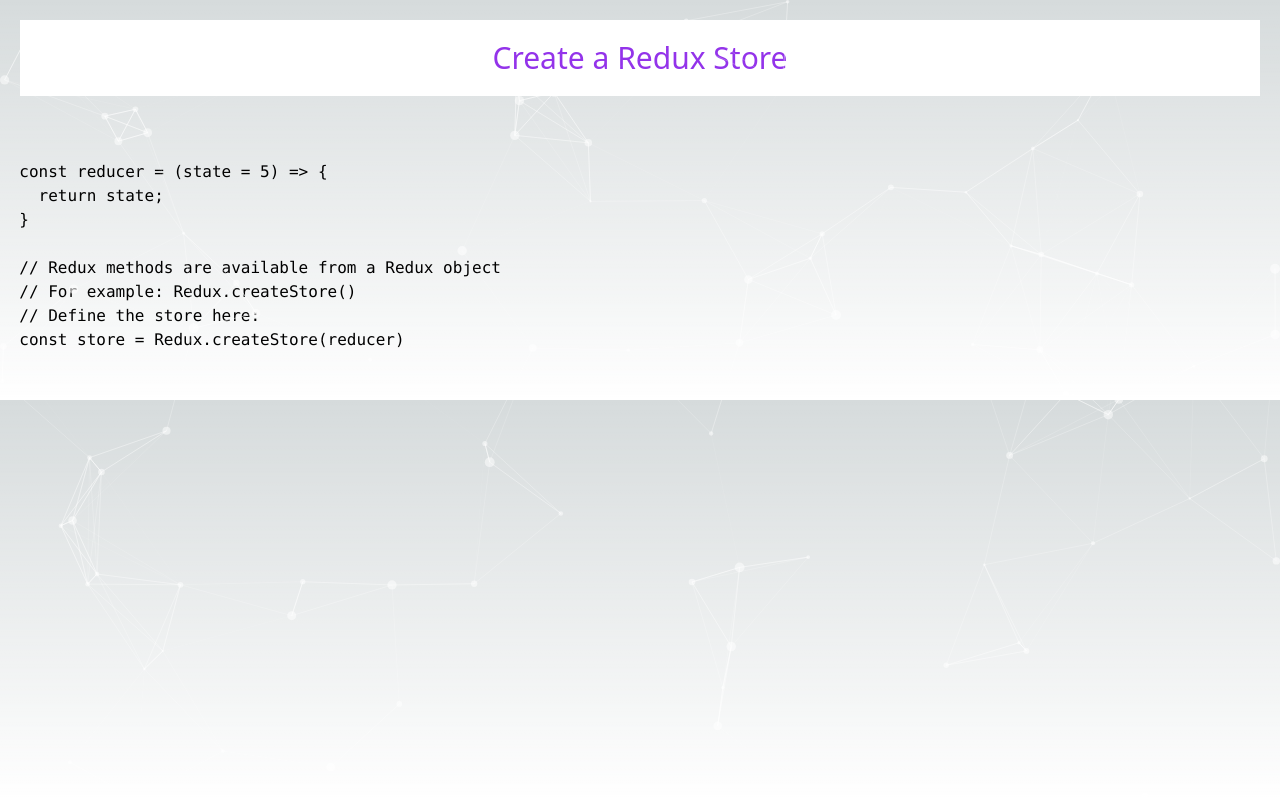
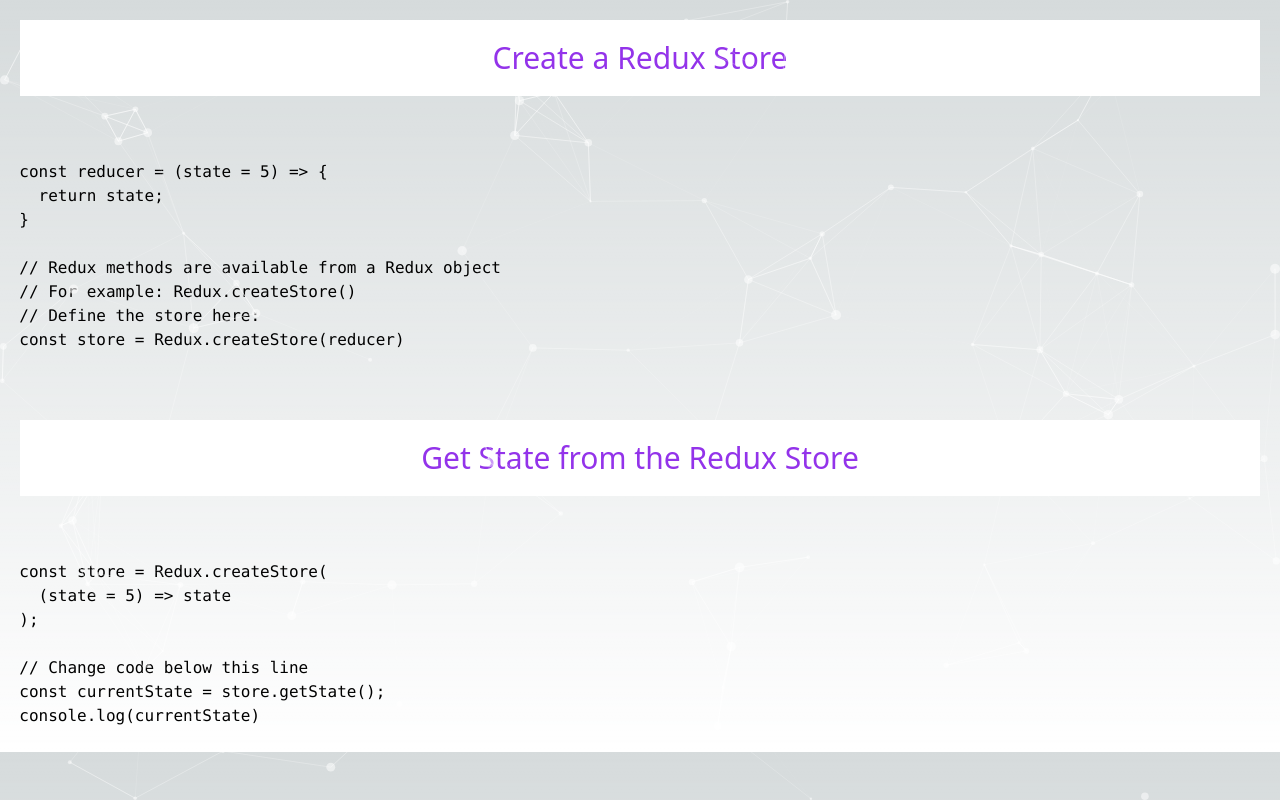
Before and after one commit to ragulpalanisamy/fcc_projects_euler, a Next.js app: page /Pro-5/Redux_store in a window 1280 px wide. Built offline with nearby package versions, Linux system fonts and the light colour scheme.

Commit message:
feat: :sparkles: Added the redux functionality Get State from the Redux Store

```diff
--- a/src/pages/Pro-5/Redux_store.tsx
+++ b/src/pages/Pro-5/Redux_store.tsx
@@ -14,6 +14,16 @@ export default function Redux_store() {
   const store = Redux.createStore(reducer)
 
   `;
+
+  const codesnippet1 =  `
+  const store = Redux.createStore(
+    (state = 5) => state
+  );
+
+  // Change code below this line
+  const currentState = store.getState();
+  console.log(currentState)
+  `;
   return (
     <div>
         <DesignTypeScript />
@@ -26,6 +36,15 @@ export default function Redux_store() {
             {codesnippet}
           </code>
         </pre>
+
+       <h1>
+       Get State from the Redux Store
+       </h1>
+       <pre>
+        <code>
+          {codesnippet1}
+        </code>
+       </pre>
     </div>
   )
 }
```
